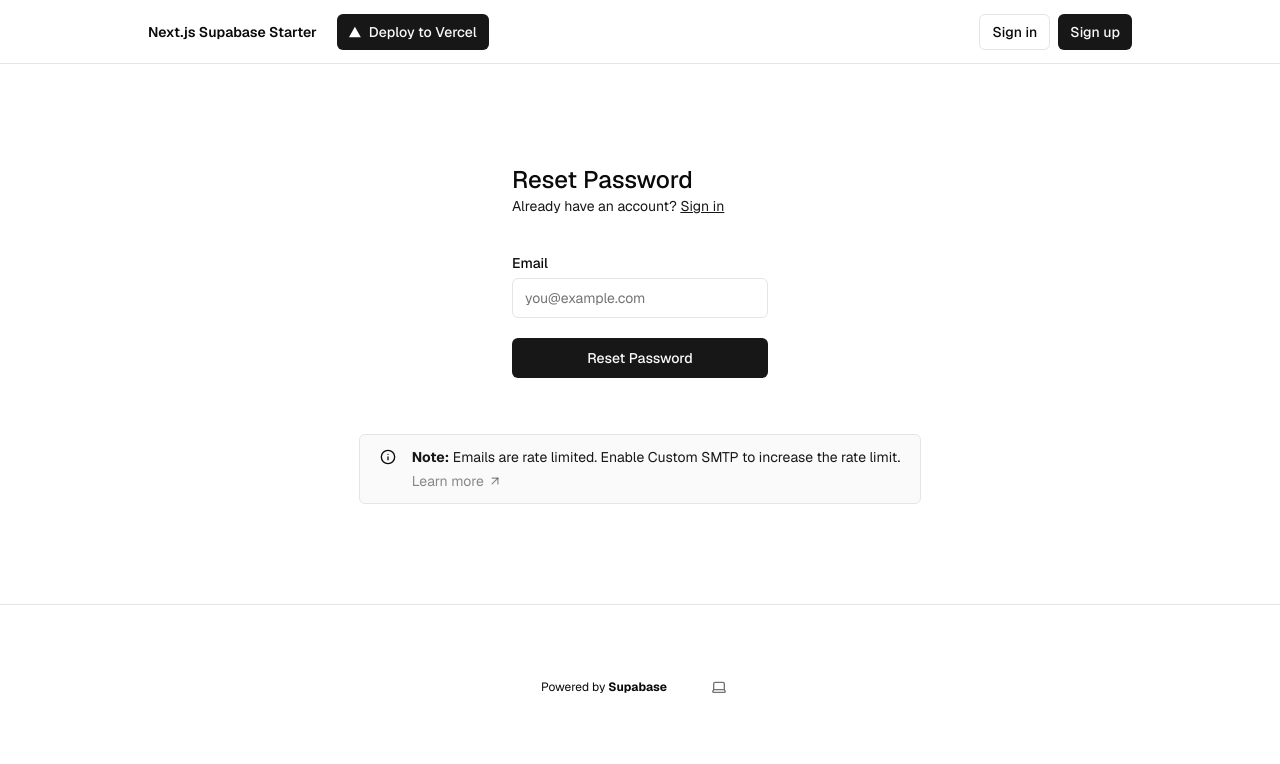
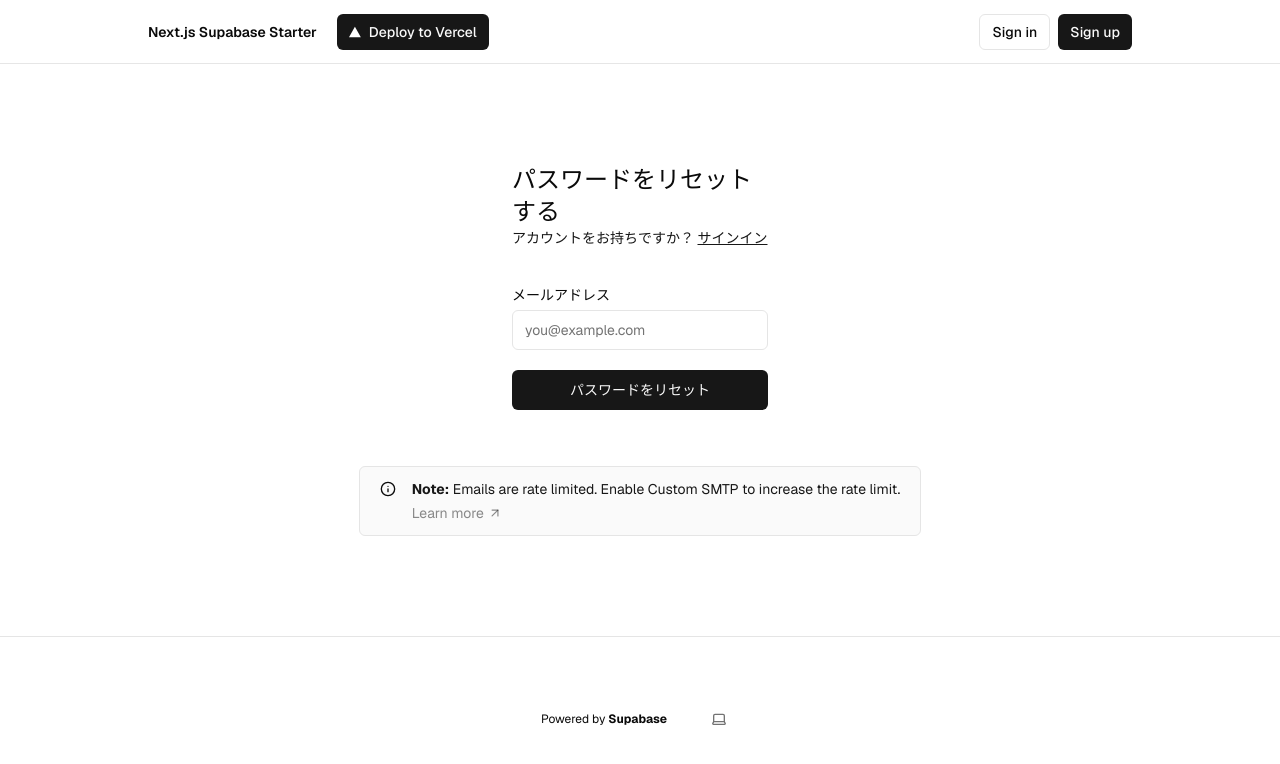
Before and after one commit to GakutoTobinaga/Shikatas_web, a Next.js app: page /forgot-password in a window 1280 px wide. Shown: the top 764 px of the page. Built offline with nearby package versions, Linux system fonts and the light colour scheme; no server answers.

Commit message:
fix: Change forgot-password Messages

```diff
--- a/app/(auth-pages)/forgot-password/page.tsx
+++ b/app/(auth-pages)/forgot-password/page.tsx
@@ -14,19 +14,19 @@ export default async function ForgotPassword(props: {
     <>
       <form className="flex-1 flex flex-col w-full gap-2 text-foreground [&>input]:mb-6 min-w-64 max-w-64 mx-auto">
         <div>
-          <h1 className="text-2xl font-medium">Reset Password</h1>
+          <h1 className="text-2xl font-medium">パスワードをリセットする</h1>
           <p className="text-sm text-secondary-foreground">
-            Already have an account?{" "}
+            アカウントをお持ちですか？{" "}
             <Link className="text-primary underline" href="/sign-in">
-              Sign in
+              サインイン
             </Link>
           </p>
         </div>
         <div className="flex flex-col gap-2 [&>input]:mb-3 mt-8">
-          <Label htmlFor="email">Email</Label>
+          <Label htmlFor="email">メールアドレス</Label>
           <Input name="email" placeholder="you@example.com" required />
           <SubmitButton formAction={forgotPasswordAction}>
-            Reset Password
+            パスワードをリセット
           </SubmitButton>
           <FormMessage message={searchParams} />
         </div>
```
